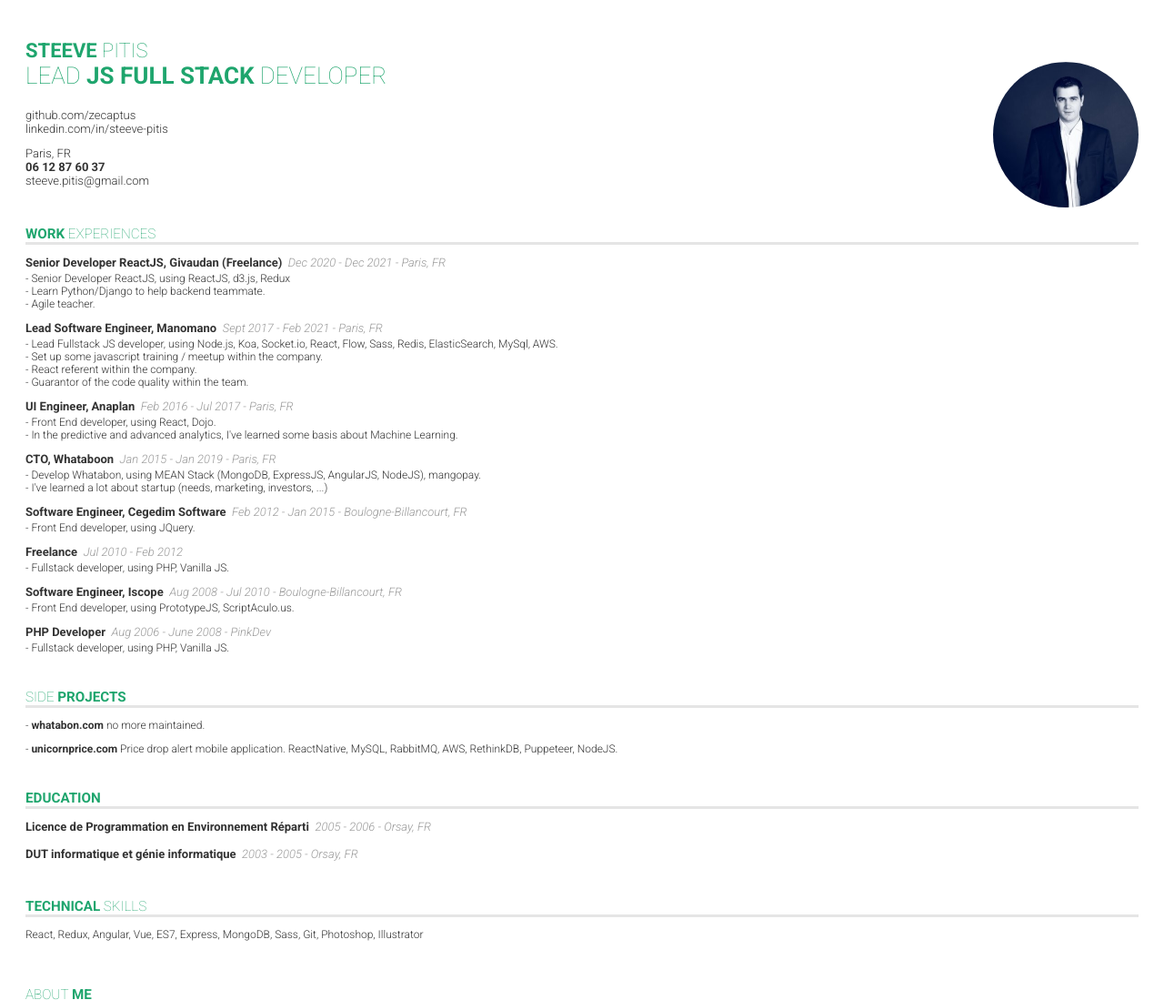
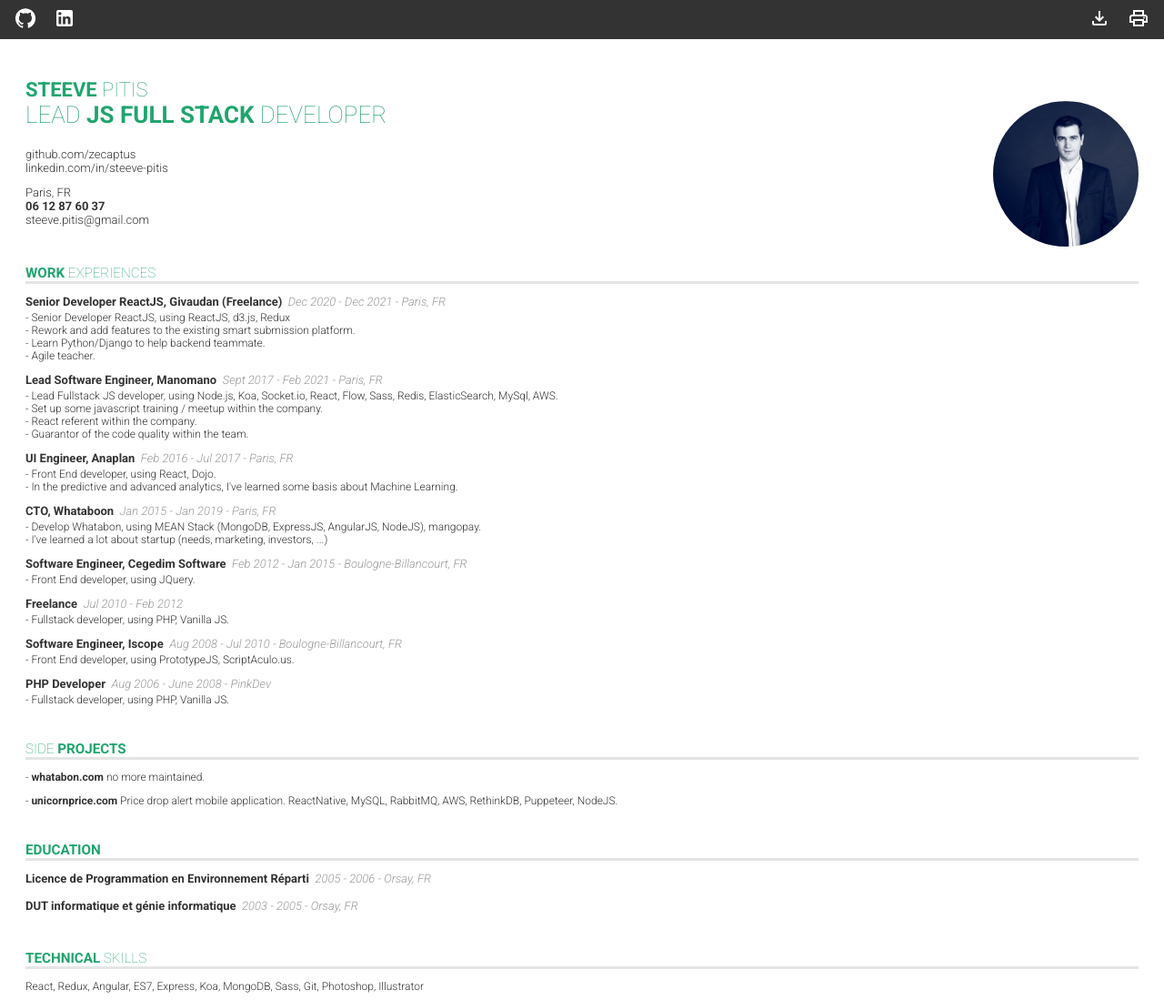
Before and after one commit to zecaptus/me, a plain HTML site: page index.html in a window 1280 px wide. Shown: the top 1099 px of the page at 91% size. Drawn offline with Linux system fonts and the light colour scheme.

Commit message:
UPDATE DEC 2021

```diff
--- a/index.html
+++ b/index.html
@@ -5,12 +5,34 @@
   <meta charset="UTF-8">
   <meta name="viewport" content="width=device-width, initial-scale=1.0">
   <meta http-equiv="X-UA-Compatible" content="ie=edge">
-  <title>Steeve P</title>
+  <title>Steeve PITIS</title>
   <link href="https://fonts.googleapis.com/css?family=Roboto:100,100i,300,300i,400,400i,500,500i,700,700i,900,900i" rel="stylesheet">
   <link href="style.css" rel="stylesheet" />
 </head>
 
 <body>
+  <header>
+    <div>
+      <a target="_blank" href="https://github.com/zecaptus">
+        <svg enable-background="new 0 0 24 24" height="24px" viewBox="0 0 24 24" width="24px" fill="currentColor">
+          <path d="M12 1.27a11 11 0 00-3.48 21.46c.55.09.73-.28.73-.55v-1.84c-3.03.64-3.67-1.46-3.67-1.46-.55-1.29-1.28-1.65-1.28-1.65-.92-.65.1-.65.1-.65 1.1 0 1.73 1.1 1.73 1.1.92 1.65 2.57 1.2 3.21.92a2 2 0 01.64-1.47c-2.47-.27-5.04-1.19-5.04-5.5 0-1.1.46-2.1 1.2-2.84a3.76 3.76 0 010-2.93s.91-.28 3.11 1.1c1.8-.49 3.7-.49 5.5 0 2.1-1.38 3.02-1.1 3.02-1.1a3.76 3.76 0 010 2.93c.83.74 1.2 1.74 1.2 2.94 0 4.21-2.57 5.13-5.04 5.4.45.37.82.92.82 2.02v3.03c0 .27.1.64.73.55A11 11 0 0012 1.27">
+          </path>
+        </svg>
+      </a>
+      <a target="_blank" href="https://www.linkedin.com/in/steeve-pitis/">
+        <svg enable-background="new 0 0 24 24" height="24px" viewBox="0 0 24 24" width="24px" fill="currentColor"><path d="M19 3a2 2 0 0 1 2 2v14a2 2 0 0 1-2 2H5a2 2 0 0 1-2-2V5a2 2 0 0 1 2-2h14m-.5 15.5v-5.3a3.26 3.26 0 0 0-3.26-3.26c-.85 0-1.84.52-2.32 1.3v-1.11h-2.79v8.37h2.79v-4.93c0-.77.62-1.4 1.39-1.4a1.4 1.4 0 0 1 1.4 1.4v4.93h2.79M6.88 8.56a1.68 1.68 0 0 0 1.68-1.68c0-.93-.75-1.69-1.68-1.69a1.69 1.69 0 0 0-1.69 1.69c0 .93.76 1.68 1.69 1.68m1.39 9.94v-8.37H5.5v8.37h2.77z"></path></svg>
+      </a>
+    </div>
+    <div>
+      <a target="_blank" href="https://zecaptus.github.io/Steeve PITIS.pdf" download="CV Steeve Pitis.pdf" type="application/pdf">
+        <svg enable-background="new 0 0 24 24" height="24px" viewBox="0 0 24 24" width="24px" fill="currentColor"><g><rect fill="none" height="24" width="24"/></g><g><path d="M18,15v3H6v-3H4v3c0,1.1,0.9,2,2,2h12c1.1,0,2-0.9,2-2v-3H18z M17,11l-1.41-1.41L13,12.17V4h-2v8.17L8.41,9.59L7,11l5,5 L17,11z"/></g></svg>
+      </a>
+      <a href="javascript:window.print();">
+        <svg height="24px" viewBox="0 0 24 24" width="24px" fill="currentColor"><path d="M0 0h24v24H0V0z" fill="none"/><path d="M19 8h-1V3H6v5H5c-1.66 0-3 1.34-3 3v6h4v4h12v-4h4v-6c0-1.66-1.34-3-3-3zM8 5h8v3H8V5zm8 12v2H8v-4h8v2zm2-2v-2H6v2H4v-4c0-.55.45-1 1-1h14c.55 0 1 .45 1 1v4h-2z"/><circle cx="18" cy="11.5" r="1"/></svg>
+      </a>
+    </div>
+
+  </header>
   <div class="content">
     <header class="header">
       <div class="header__main">
@@ -39,6 +61,7 @@
           </header>
           <ul class="text-content">
             <li>Senior Developer ReactJS, using ReactJS, d3.js, Redux</li>
+            <li>Rework and add features to the existing smart submission platform.</li>
             <li>Learn Python/Django to help backend teammate.</li>
             <li>Agile teacher.</li>
           </ul>
@@ -137,7 +160,7 @@
       </div>
       <div class="content-group">
         <h3><b>Technical</b> skills</h3>
-        <p class="text-content">React, Redux, Angular, Vue, ES7, Express, MongoDB, Sass, Git, Photoshop, Illustrator</p>
+        <p class="text-content">React, Redux, Angular, ES7, Express, Koa, MongoDB, Sass, Git, Photoshop, Illustrator</p>
       </div>
       <div class="content-group">
         <h3>About <b>me</b></h3>
--- a/style.css
+++ b/style.css
@@ -1,5 +1,38 @@
 @page {
   margin: 0;
+}
+
+body > header {
+  display: flex;
+  background-color: #333;
+  align-items: center;
+  padding: 8px;
+  color: white;
+}
+
+body > header :first-child {
+  flex: 1;
+}
+
+body > header a {
+  text-decoration: none;
+  margin: 0 8px;
+  color: white;
+  width: 24px;
+  height: 24px;
+  display: inline-block;
+}
+
+body > header a:hover {
+  border-radius: 5px;
+  background-color: white;
+  color: #333;
+}
+
+@media print {
+  body > header {
+    display: none;
+  }
 }
 
 body {
@@ -24,7 +57,7 @@ li {
 
 .content {
   display: flex;
-  height: 100vh;
+  /* height: 100vh; */
   padding: 28px;
   box-sizing: border-box;
   flex-direction: column;
```
Also changed, not shown: 3 other files.
